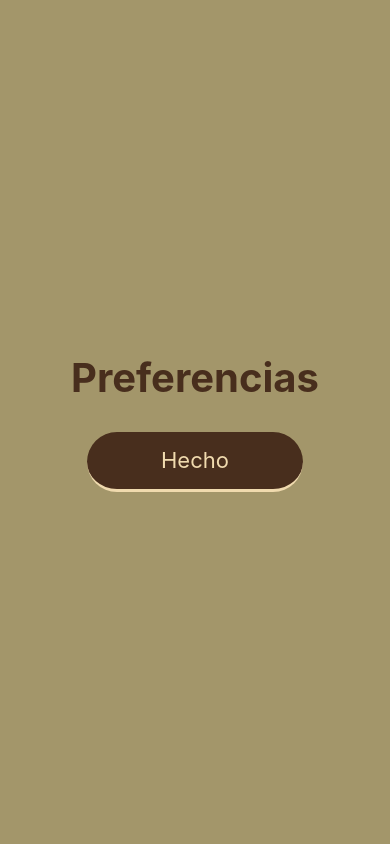
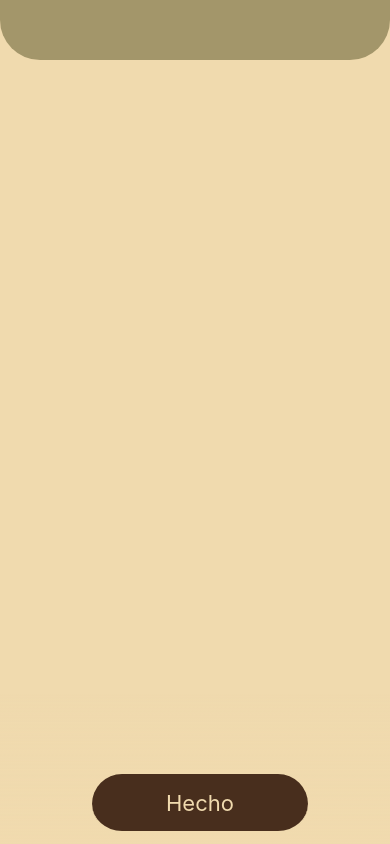
Before and after one commit to npc-ss/pelilist, a React Native app: screen /Preferencias in a window 390 px wide. Built offline with nearby package versions, Linux system fonts and the light colour scheme.

Commit message:
Comenzando con la pantalla de preferencias

```diff
--- a/package.json
+++ b/package.json
@@ -26,7 +26,7 @@
     "react-native": "^0.74.5",
     "react-native-safe-area-context": "^4.10.5",
     "react-native-screens": "3.31.1",
-    "react-native-svg": "^15.6.0",
+    "react-native-svg": "^15.2.0",
     "react-native-web": "~0.19.10"
   },
   "devDependencies": {
--- a/pantallas/Preferencias.js
+++ b/pantallas/Preferencias.js
@@ -1,9 +1,10 @@
 import { StatusBar } from 'expo-status-bar';
 import React from 'react';
-import { StyleSheet, Text, View, TextInput, TouchableOpacity } from 'react-native';
+import {View, Text, TextInput, StyleSheet, Image, TouchableOpacity, Modal, ScrollView } from 'react-native';
 import Boton from "../componente/Boton";
 import {useNavigation}from '@react-navigation/native';
 import FormSearch from "../componente/FormSearch"
+import { LinearGradient } from 'expo-linear-gradient';
 
 function Preferencias (){
     const navigation= useNavigation();
@@ -14,53 +15,142 @@ function Preferencias (){
 
       return (
         <View style={styles.container}>
-          <Text style={styles.titulo}>Preferencias</Text>
-          <Boton onPress={goToHomeTab} />
+          <ScrollView>
+            <View style={styles.navbar}>
+              {/* ... */}
+            </View>
+          </ScrollView>
+          <View>
+            <LinearGradient
+              colors={['rgba(240,218,174,1)', 'rgba(240,218,174,0)']}
+              start={{ x: 0, y: 1 }}
+              end={{ x: 0, y: 0 }}
+              style={{
+                flex: 1,
+                position: 'absolute',
+                bottom: 0,
+                left: 0,
+                right: 0,
+                paddingTop: 50,
+                flexDirection: 'row',
+                justifyContent: 'space-between',
+                alignItems: 'center',
+                paddingHorizontal: 20,
+                paddingBottom: 10,
+              }}
+            >
+              <Boton onPress={goToHomeTab} />
+            </LinearGradient>
+          </View>
         </View>
       );
     }
+
 export default Preferencias;
 
 const styles = StyleSheet.create({
     container: {
-        flex: 1,
-        backgroundColor: '#A3966A',
-        alignItems: 'center',
-        justifyContent: 'center',
+      flex: 1,
+      backgroundColor: '#f0daae',
     },
-    titulo: {
-        fontSize: 40,
-        color: '#482E1D',
-        fontWeight: 'bold',
+    navbar: {
+      paddingTop: 50,
+      flexDirection: 'row',
+      justifyContent: 'space-between',
+      alignItems: 'center',
+      paddingHorizontal: 20,
+      backgroundColor: '#a3966a',
+      paddingBottom: 10,
+      border: 20,
+      borderBottomRightRadius: 40,
+      borderBottomLeftRadius: 40,
     },
-    subtitulo: {
-        fontSize: 20,
-        color: '#F0DAAE',
-        marginBottom: 20,
+    logo: {
+      width: 120,
+      height: 50,
+      resizeMode: 'contain',
     },
-    TextInput: {
-        borderBottomWidth: 6,
-        fontSize: 18,
-        borderColor: '#F0DAAE',
-        width: '80%',
-        height: 50,
-        padding: 10,
-        marginTop: 20,
-        backgroundColor: '#A3966A',
-        color: '#F0DAAE',
+    menuIcon: {
+      padding: 10,
     },
-    olvidarcont: {
-        marginTop: 10,
-        color: '#90553C',
-        fontWeight: 'bold',
+    sectionTitle: {
+      fontSize: 18,
+      fontWeight: 'bold',
+      color: '#5e412f',
+      marginHorizontal: 20,
+      marginVertical: 10,
     },
-    registerText: {
-        marginTop: 10,
-        color: '#90553C',
-        fontWeight: 'bold',
+    highlightGrid: {
+      flexDirection: 'row',
+      flexWrap: 'wrap',
+      justifyContent: 'space-between',
+      marginHorizontal: 20,
+      backgroundColor: '#A3966A',
+      marginTop: 10,
+      paddingTop: 20,
+      paddingBottom: 10,
+      paddingLeft: 20,
+      paddingRight: 20,
+      borderRadius: 20,
     },
-    image: {
-        height: 200,
-        width: 200,
-    }
+    box: {
+      width: '30%',
+      height: 150,
+      backgroundColor: '#482e1d',
+      marginBottom: 10,
+      borderRadius: 10,
+      borderWidth: 4,
+      borderColor: '#f0daae',
+    },
+    recommendationGrid: {
+      backgroundColor: '#A3966A',
+      flexDirection: 'row',
+      flexWrap: 'wrap',
+      justifyContent: 'space-between',
+      marginHorizontal: 20,
+      marginTop: 10,
+      paddingTop: 20,
+      paddingBottom: 10,
+      paddingLeft: 20,
+      paddingRight: 20,
+      borderRadius:20,
+    },
+    recommendationBox: {
+      width: '30%',
+      height: 150,
+      marginBottom: 10,
+      backgroundColor: '#482e1d',
+      borderRadius: 10,
+      borderWidth: 4,
+      borderColor: '#f0daae',
+    },
+    menuButton: {
+      backgroundColor: '#a3966a',
+      borderRadius: 10,
+    },
+    menuButtonText: {
+      color: '#482e1d',
+      fontSize: 18,
+      fontWeight: 'bold',
+    },
+    modalBackground: {
+      flex: 1,
+      justifyContent: 'center',
+      alignItems: 'center',
+      backgroundColor: 'rgba(0, 5, 0, 0.1)', // Fondo traslúcido oscuro
+    },
+    modalContent: {
+      justifyContent: 'center',
+      alignItems: 'center',
+      width: 300,
+      padding: 20,
+      backgroundColor: '#f0daae',
+      borderRadius: 10,
+    },
+    menuOption: {
+      fontSize: 25,
+      fontWeight: 'bold',
+      marginVertical: 10,
+      color: '#482e1d',
+    },
   });
```
Also changed, not shown: 2 other files (tests, documents, lock files or other folders).
